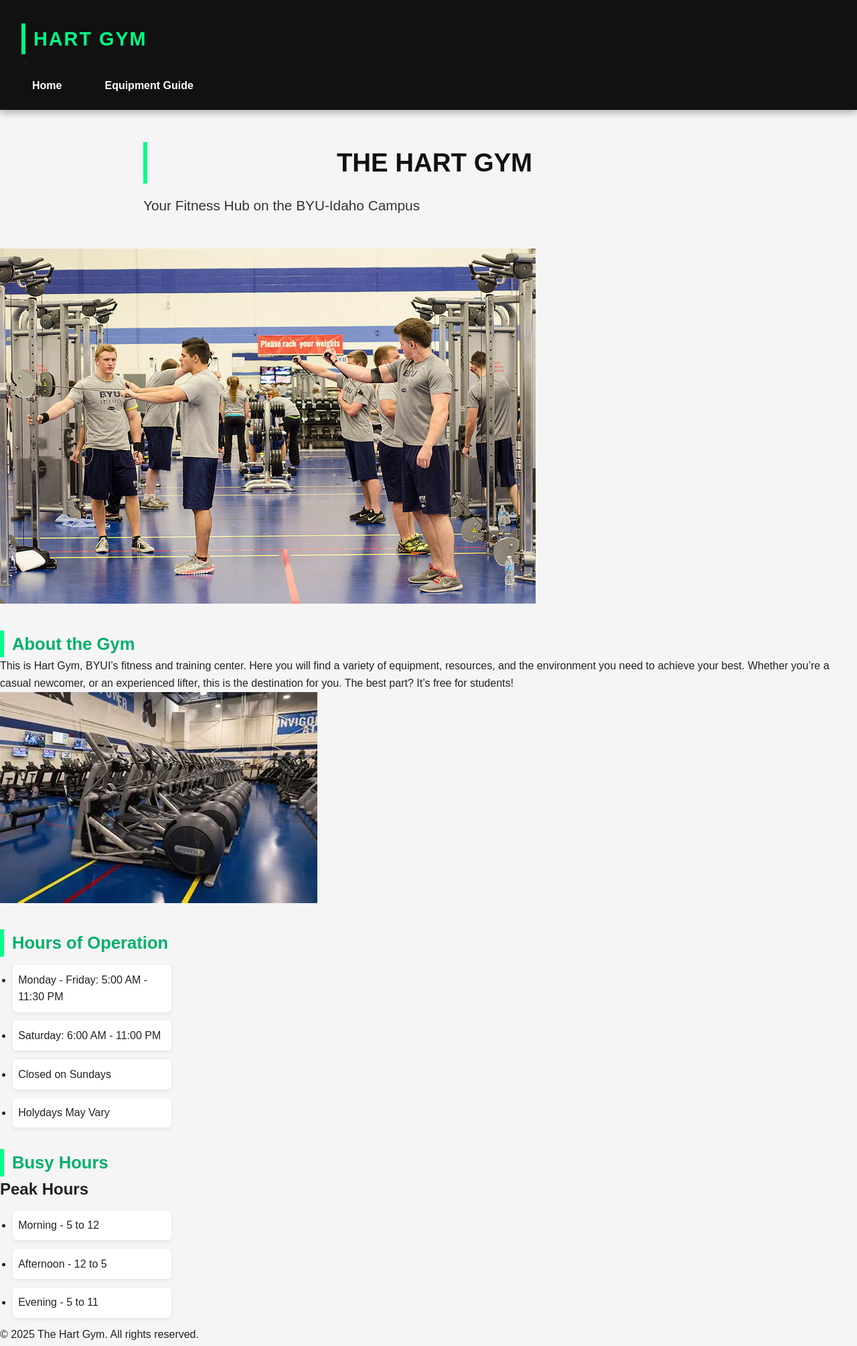
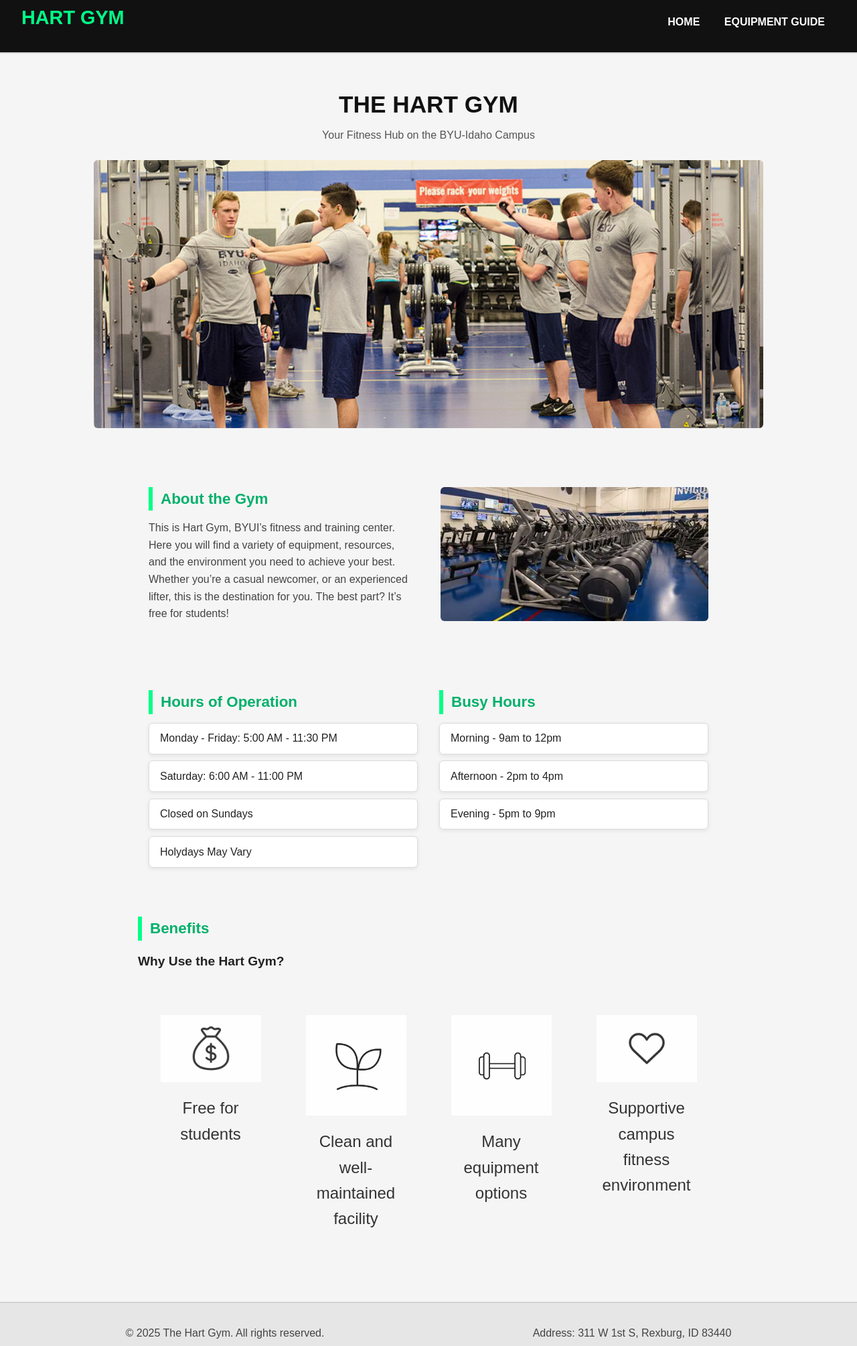
Before and after one commit to carlbryson205/the_hart_gym_com, a plain HTML site: page homepage/index.html in a window 1280 px wide. Shown: the part 13-2022 px from the top of the page at 67% size. Drawn offline with Linux system fonts and the light colour scheme.

Commit message:
homepage final

```diff
--- a/homepage/index.html
+++ b/homepage/index.html
@@ -11,10 +11,10 @@
 
 <body>
     <header>
-        <h1>HART GYM</h1>>
+        <h1><strong>HART GYM</strong></h1>
         <nav>
-            <a href="index.html">Home</a>
-            <a href="workout_guide.html">Equipment Guide</a>
+            <a href="index.html">HOME</a>
+            <a href="workout_guide.html">EQUIPMENT GUIDE</a>
         </nav>
     </header>
     <main class="title">
@@ -24,13 +24,18 @@
     <img src="images/dudes_working_out.jpg" alt="dudes working out">
 
     <div class="about">
+        <div>
         <h1>About the Gym</h1>
         <p>This is Hart Gym, BYUI’s fitness and training center. Here you will find a variety of equipment, resources,
             and the environment you need to achieve your best. Whether you’re a casual newcomer, or an experienced
             lifter, this is the destination for you. The best part? It’s free for students!</p>
-        <img src="images/treadmills.webp" alt="treadmills">
+        </div>
+        <div>
+            <img src="images/treadmills.webp" alt="treadmills">
+        </div>
     </div>
 
+    <div class="info">
     <div class="hours">
         <h1>Hours of Operation</h1>
         <ul>
@@ -43,17 +48,45 @@
 
     <div class="busy">
         <h1>Busy Hours</h1>
-        <h2>Peak Hours</h2>
         <ul>
-            <li>Morning - 5 to 12</li>
-            <li>Afternoon - 12 to 5</li>
-            <li>Evening - 5 to 11</li>
+            <li>Morning - 9am to 12pm</li>
+            <li>Afternoon - 2pm to 4pm</li>
+            <li>Evening - 5pm to 9pm</li>
         </ul>
     </div>
+    </div>
+
+ <div class="Benefits">
+    <h1>Benefits</h1>
+    <h2>Why Use the Hart Gym?</h2>
+
+    <div class="Benefits-grid">
+        <div>
+            <img src="images/money-bag.png" alt="money-icon">
+            <p>Free for students</p>
+        </div>
+
+        <div>
+            <img src="images/plant-icon.png" alt="plant-icon">
+            <p>Clean and well-maintained facility</p>
+        </div>
+
+        <div>
+            <img src="images/weight.png" alt="weight-icon">
+            <p>Many equipment options</p>
+        </div>
+
+        <div>
+            <img src="images/heart-icon.png" alt="heart-icon">
+            <p>Supportive campus fitness environment</p>
+        </div>
+    </div>
+</div>
+
 
     <footer>
         <p>&copy; 2025 The Hart Gym. All rights reserved.</p>
-        <P></P>
+        <P>Address: 311 W 1st S, Rexburg, ID 83440</P>
     </footer>
 
 </body>
--- a/homepage/styles.css
+++ b/homepage/styles.css
@@ -1,4 +1,4 @@
-/* Global reset */
+/* RESET */
 * {
     margin: 0;
     padding: 0;
@@ -7,38 +7,26 @@
 
 body {
     font-family: Arial, Helvetica, sans-serif;
-    background-color: #f5f5f5;
+    background: #f5f5f5;
     color: #222;
     line-height: 1.6;
     padding-bottom: 3rem;
 }
 
-/* HEADER + NAVBAR */
+/* HEADER */
 header {
     background: #111;
     padding: 1rem 2rem;
-    box-shadow: 0 4px 10px rgba(0, 0, 0, 0.3);
-}
-
-
-.logo {
-    height: 100px;
-    margin-right: 20px;
-}
-
-nav {
     display: flex;
     align-items: center;
-    gap: 2rem;
+    justify-content: space-between;
+    border-bottom: 2px solid #d3d3d3;
 }
 
 header h1 {
+    font-size: 1.8rem;
+    font-weight: 700;
     color: #00ff88;
-    /* Gym pop color */
-    font-size: 1.8rem;
-    letter-spacing: 2px;
-    margin-right: auto;
-    font-weight: 800;
 }
 
 nav a {
@@ -48,7 +36,6 @@ nav a {
     padding: 0.5rem 1rem;
     border-radius: 8px;
     transition: all 0.25s ease;
-    text-align: right;
 }
 
 nav a:hover {
@@ -56,40 +43,102 @@ nav a:hover {
     transform: translateY(-2px);
 }
 
-/* MAIN CONTENT LAYOUT */
-main {
+/* HERO SECTION */
+main.title {
+    text-align: center;
     max-width: 900px;
-    margin: 3rem auto;
-    padding: 0 1.5rem;
+    margin: 3rem auto 1.5rem auto;
+    padding: 0 1rem;
 }
 
-/* Section titles */
-main h1 {
-    font-size: 2.4rem;
-    margin-bottom: 1rem;
-    text-align: center;
-    color: #111;
+main.title h1 {
+    font-size: 2.2rem;
+    margin-bottom: 0.3rem;
+    font-weight: 700;
 }
 
-main p {
-    margin: 1rem 0;
-    font-size: 1.3rem;
-    color: #333;
+main.title p {
+    font-size: 1rem;
+    color: #555;
 }
 
-h1 {
-    margin-top: 2rem;
-    font-size: 1.6rem;
+/* HERO IMAGE */
+main + img {
+    width: 1000px;
+    height: 400px;
+    display: block;
+    margin: 0 auto 3rem auto;
+    background: #d9d9d9;
+    object-fit: cover;
+    border-radius: 6px;
+}
+
+/* SECTION WRAPPER DEFAULTS */
+section,
+div {
+    max-width: 900px;
+    margin: 2.5rem auto;
+    padding: 0 1rem;
+}
+
+div h1 {
     color: #00b06b;
     border-left: 6px solid #00ff88;
     padding-left: 12px;
 }
 
-/* List styling */
-ul {
-    margin-top: 0.75rem;
-    padding-left: 1.2rem;
-    width: 20%;
+/* SECTION TITLES */
+h1 {
+    font-size: 1.4rem;
+    margin-bottom: 0.8rem;
+    color: #111;
+}
+
+/* ABOUT SECTION */
+.about {
+    display: grid;
+    grid-template-columns: 1fr 1fr;
+    gap: 1rem;
+    align-items: start;
+}
+
+.about img {
+    width: 400px;
+    height: 200px;
+    background: #cfcfcf;
+    object-fit: cover;
+    border-radius: 6px;
+}
+
+.about p {
+    color: #444;
+}
+
+/* HOURS + BUSY HOURS LAYOUT */
+.info {
+    display: grid;
+    grid-template-columns: 1fr 1fr;
+}
+
+.hours,
+.busy {
+    width: 100%;
+    max-width: 900px;
+    margin: 1rem auto;
+}
+
+.hours ul,
+.busy ul {
+    list-style: none;
+}
+
+.hours li,
+.busy li {
+    background: #fff;
+    padding: 0.6rem 1rem;
+    margin-bottom: 0.6rem;
+    border-radius: 6px;
+    border: 1px solid #dcdcdc;
 }
 
 ul li {
@@ -106,3 +155,61 @@ ul li:hover {
     transform: translateX(3px);
     transition: 0.25s;
 }
+
+.busy h2 {
+    margin-top: 1rem;
+    font-size: 1rem;
+    margin-bottom: 0.6rem;
+}
+
+/* BENEFITS SECTION */
+.Benefits {
+    margin-top: 3rem;
+}
+
+.Benefits h1 {
+    margin-bottom: 1rem;
+}
+
+.Benefits h2 {
+    color: #222;
+    margin-bottom: 1.5rem;
+    font-size: 1.2rem;
+}
+
+/* BENEFITS ICON GRID */
+.Benefits {
+    max-width: 900px;
+    margin: 3rem auto;
+}
+
+.Benefits-grid {
+    display: grid;
+    grid-template-columns: repeat(4, 1fr);
+    gap: 2rem;
+    text-align: center;
+    margin-top: 1.5rem;
+}
+
+.Benefits-grid img {
+    width: 150px;
+    height: auto;
+    margin-bottom: 0.8rem;
+}
+
+.Benefits-grid p {
+    font-size: 1.5rem;
+    color: #333;
+}
+
+/* FOOTER */
+footer {
+    display: grid;
+    grid-template-columns: 1fr 1fr;
+    text-align: center;
+    padding: 2rem;
+    margin-top: 4rem;
+    background: #e6e6e6;
+    border-top: 2px solid #d3d3d3;
+    color: #444;
+}
```
Also changed, not shown: homepage/images/heart-icon.png (added), homepage/images/money-bag.png (added), homepage/images/weight.png (added).
